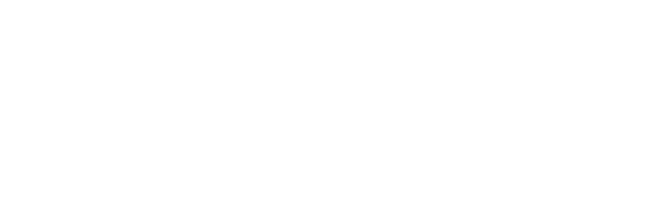
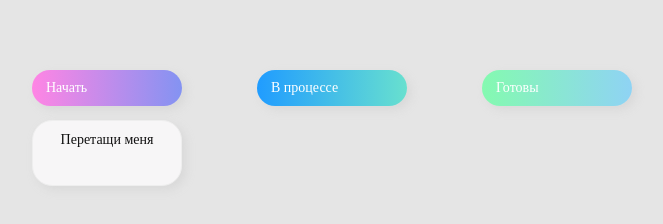
Before and after one commit to raknet181016/Drag-Drop, a plain HTML site: page index.html in a window 1280 px wide. Shown: the whole page, without its empty margins (308-971 px from the left). Drawn offline with Linux system fonts and the light colour scheme.

Commit message:
second commit

```diff
--- a/index.html
+++ b/index.html
@@ -10,6 +10,22 @@
 </head>
 
 <body>
+    <div>
+        <div class="row">
+            <div class="col-header start">Начать</div>
+            <div class="col-header progress">В процессе</div>
+            <div class="col-header done">Готовы</div>
+        </div>
+
+        <div class="row">
+            <div class="placeholder">
+                <div class="item" draggable="true">Перетащи меня</div>
+            </div>
+            <div class="placeholder"></div>
+            <div class="placeholder"></div>
+        </div>
+
+    </div>
 
     <script src="js/main.js"></script>
 </body>
--- a/js/main.js
+++ b/js/main.js
@@ -0,0 +1,8 @@
+const item = document.querySelector(".item");
+
+item.addEventListener("dragstart", itemDragstart);
+item.addEventListener("dragend", itemDragend);
+
+function itemDragstart() {}
+
+function itemDragend() {}
--- a/style/style.css
+++ b/style/style.css
@@ -91,3 +91,61 @@ h6 {
 
 
 /* Обнуление */
+
+body {
+    background-color: #e5e5e5;
+    display: flex;
+    padding-top: 5rem;
+    justify-content: center;
+    overflow: hidden;
+    margin: 0;
+}
+
+.row {
+    display: flex;
+    width: 600px;
+    justify-content: space-between;
+    margin-bottom: 1rem;
+}
+
+.col-header {
+    width: 150px;
+    box-shadow: 4px 4px 9px rgba(198, 198, 198, 0.36);
+    border-radius: 20px;
+    padding: 0.8rem 1rem;
+    color: #fff;
+}
+
+.item {
+    width: 150px;
+    height: 66px;
+    border: 1px solid #eee;
+    box-shadow: 4px 4px 9px rgba(198, 198, 198, 0.36);
+    border-radius: 20px;
+    background: #f7f6f7;
+    padding: 0.8rem 1rem;
+    color: #111;
+    text-align: center;
+    cursor: grab;
+}
+
+.item:active {
+    cursor: grabbing;
+}
+
+.placeholder {
+    width: 150px;
+    height: 66px;
+}
+
+.start {
+    background: linear-gradient(90deg, #ff85e4 0%, #229efd 179.25%);
+}
+
+.progress {
+    background: linear-gradient(90deg, #209cff 0%, #68e0cf 100%);
+}
+
+.done {
+    background: linear-gradient(90deg, #84fab0 0%, #8fd3f4 100%);
+}
```
